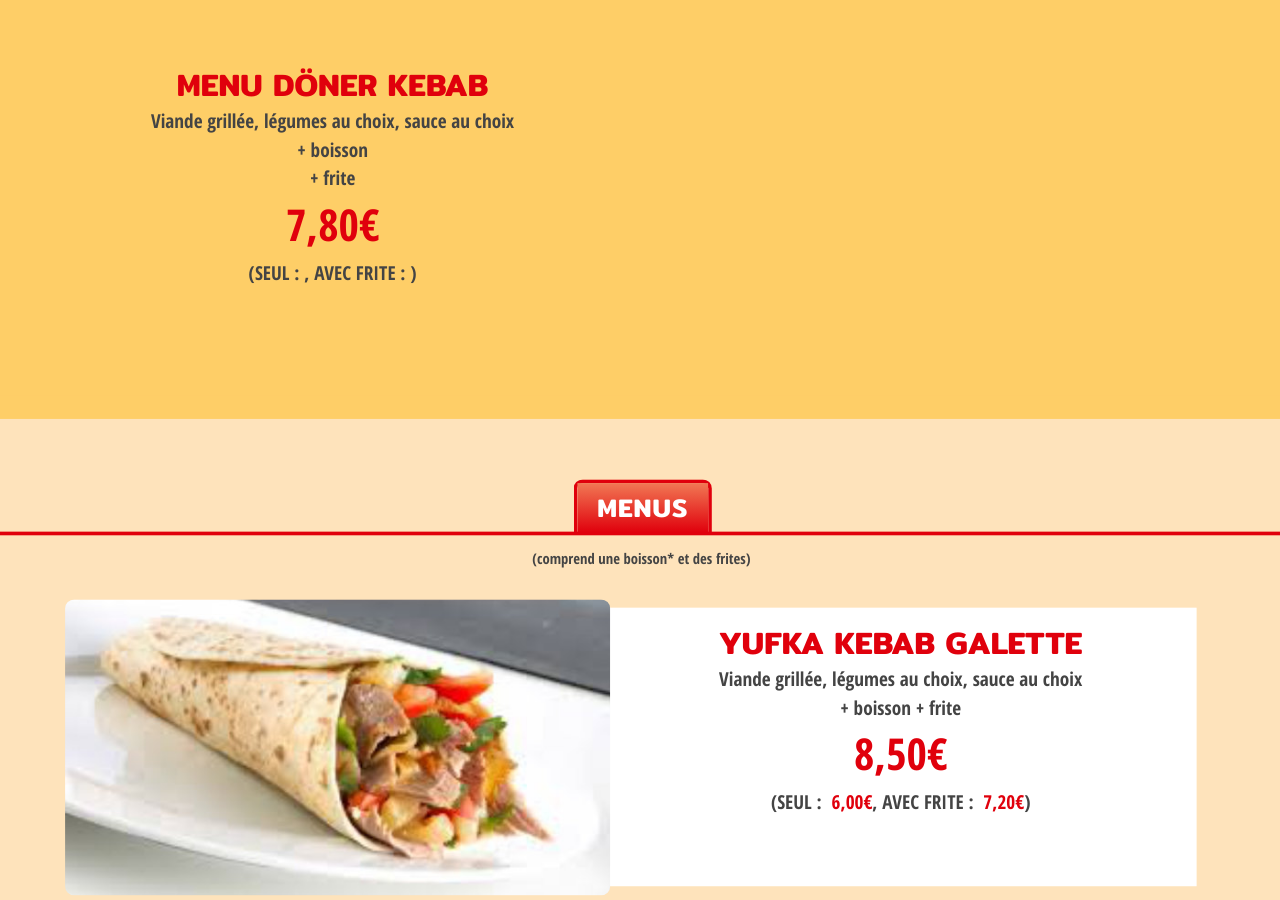
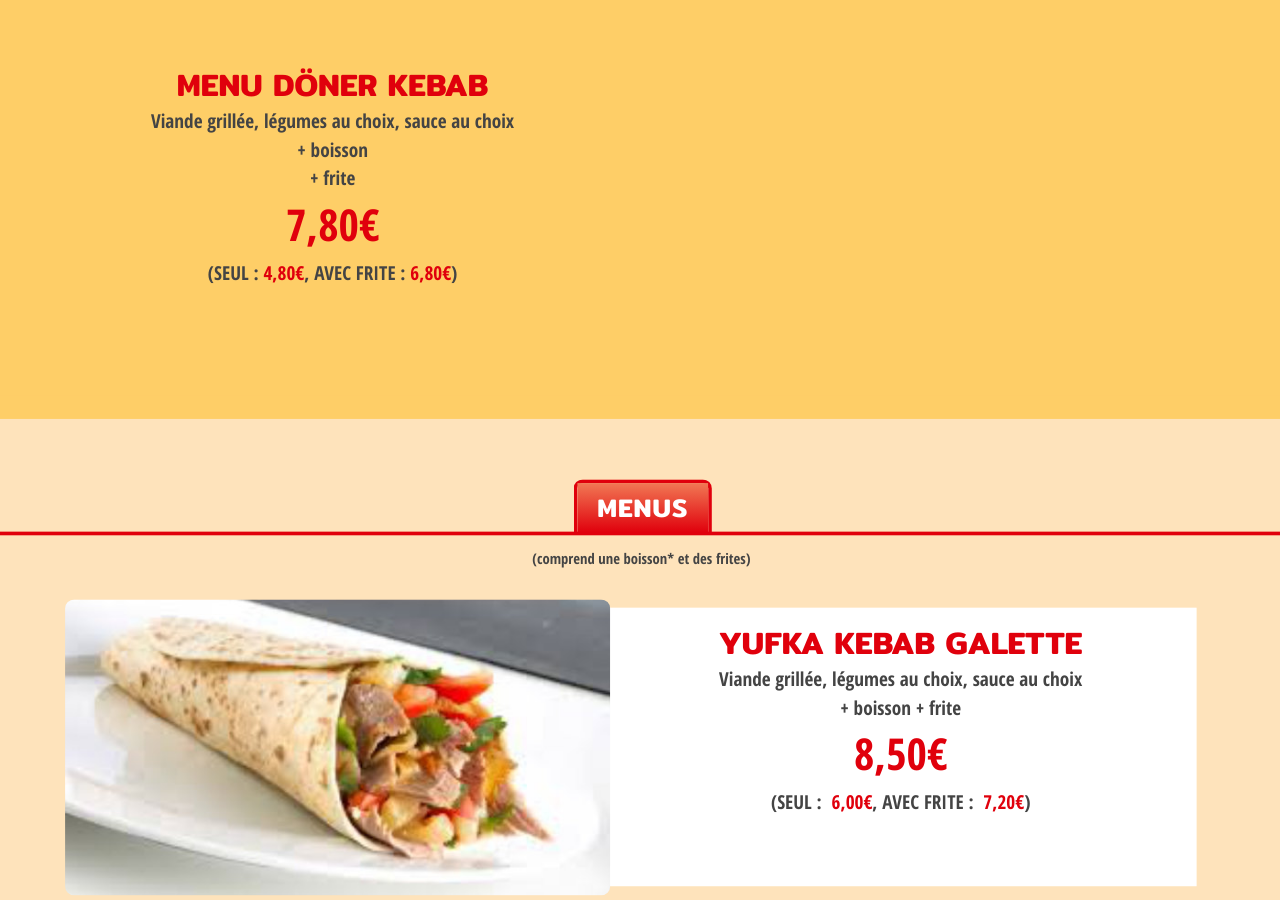
Before and after one commit to lexoyo/excellence-kebab, a Jekyll site: the page built from menus.md, in a window 1280 px wide and 900 px high, scrolled down 445 px. Built offline with Jekyll 4.4.1, drawn with Linux system fonts in a browser that asks for light colours.

Commit message:
Update _config.yml

```diff
--- a/_config.yml
+++ b/_config.yml
@@ -1,8 +1,7 @@
 #------------------------------MENUS--------------------------------
 Doner Kebab: '7,80€'
-
--Doner Kebab-S: '4,80€'
--Doner Kebab-F: '6,80€'
+Doner Kebab-S: '4,80€'
+Doner Kebab-F: '6,80€'
 Yufka Kebab galette: '8,50€'
 Yufka Kebab galette-S: '6,00€'
 Yufka Kebab galette-F: '7,20€'
```
